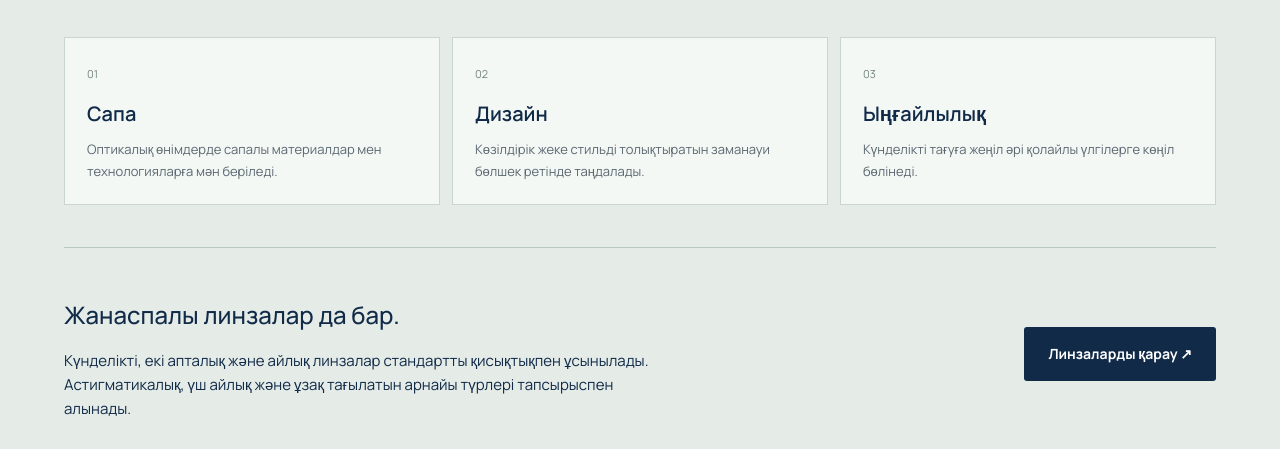
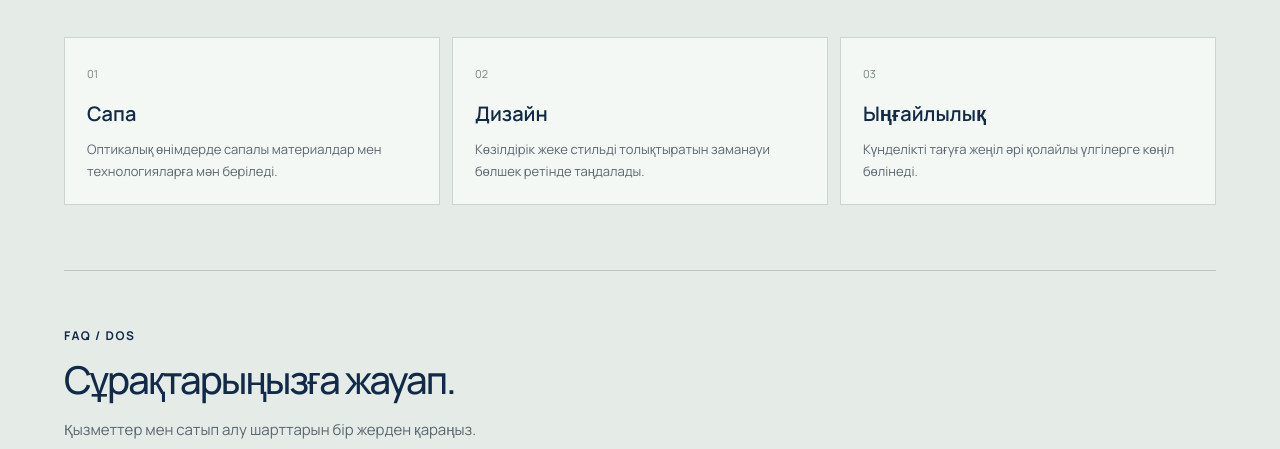
Before and after one commit to aqinaq/dosoptics, a plain HTML site: page salons.html in a window 1280 px wide. Shown: the part 503-952 px from the top of the page. Drawn offline with Linux system fonts and the light colour scheme.

Commit message:
Remove contact lens promo from salons

```diff
--- a/anatomy-content.js
+++ b/anatomy-content.js
@@ -3,7 +3,7 @@
     kk: {
       eyebrow:'DOS ҚЫЗМЕТТЕРІ', serviceTitle:'Бәрі осы жерде.', intro:'Салонға келмей тұрып жиі қойылатын сұрақтарға жауап алыңыз.',
       facts:[['7 қала','Қазақстан бойынша салондар'],['10:00–21:00','Салондар күн сайын ашық'],['≈15 минут','Жазылу бойынша тегін тексеру'],['1 күн','Көзілдірікті дайындаудың әдеттегі мерзімі']],
-      pillars:[['Сапа','Оптикалық өнімдерде сапалы материалдар мен технологияларға мән беріледі.'],['Дизайн','Көзілдірік жеке стильді толықтыратын заманауи бөлшек ретінде таңдалады.'],['Ыңғайлылық','Күнделікті тағуға жеңіл әрі қолайлы үлгілерге көңіл бөлінеді.']], lensTitle:'Жанаспалы линзалар да бар.', lensText:'Күнделікті, екі апталық және айлық линзалар стандартты қисықтықпен ұсынылады. Астигматикалық, үш айлық және ұзақ тағылатын арнайы түрлері тапсырыспен алынады.', shop:'Линзаларды қарау ↗', note:'Нақты қолжетімділік, жөндеу құны және акция шарттары салонда нақтыланады.',
+      pillars:[['Сапа','Оптикалық өнімдерде сапалы материалдар мен технологияларға мән беріледі.'],['Дизайн','Көзілдірік жеке стильді толықтыратын заманауи бөлшек ретінде таңдалады.'],['Ыңғайлылық','Күнделікті тағуға жеңіл әрі қолайлы үлгілерге көңіл бөлінеді.']], note:'Нақты қолжетімділік, жөндеу құны және акция шарттары салонда нақтыланады.',
       faqTitle:'Сұрақтарыңызға жауап.', faqIntro:'Қызметтер мен сатып алу шарттарын бір жерден қараңыз.',
       groups:[
         {title:'Салондар мен келу',items:[['Қай қалаларда бар?','Алматы, Астана, Атырау, Ақтөбе, Шымкент, Өскемен және Ақтауда.'],['Салондардың жұмыс уақыты қандай?','Күн сайын 10:00–21:00, демалыссыз.'],['Көз дәрігері қашан қабылдайды?','Алдын ала жазылу бойынша 11:00–20:00.'],['Жеткізу бар ма?','Жеткізу қызметі жоқ. Қажет болса, сатып алушы салонға өз курьерін жібере алады.']]},
@@ -15,7 +15,7 @@
     ru: {
       eyebrow:'УСЛУГИ DOS',serviceTitle:'Всё в одном месте.',intro:'Ответы на частые вопросы перед визитом в салон.',
       facts:[['7 городов','Салоны по Казахстану'],['10:00–21:00','Ежедневно, без выходных'],['≈15 минут','Бесплатная проверка по записи'],['1 день','Обычный срок изготовления очков']],
-      pillars:[['Качество','В оптических изделиях делают ставку на качественные материалы и технологии.'],['Дизайн','Современные очки помогают подчеркнуть индивидуальный стиль.'],['Удобство','Особое внимание уделяется лёгкости и комфорту на каждый день.']],lensTitle:'Есть и контактные линзы.',lensText:'Однодневные, двухнедельные и месячные линзы со стандартной кривизной. Астигматические, трёхмесячные и специальные линзы длительного ношения доступны под заказ.',shop:'Посмотреть линзы ↗',note:'Наличие, стоимость ремонта и условия акций уточняются в салоне.',
+      pillars:[['Качество','В оптических изделиях делают ставку на качественные материалы и технологии.'],['Дизайн','Современные очки помогают подчеркнуть индивидуальный стиль.'],['Удобство','Особое внимание уделяется лёгкости и комфорту на каждый день.']],note:'Наличие, стоимость ремонта и условия акций уточняются в салоне.',
       faqTitle:'Ответы на ваши вопросы.',faqIntro:'Информация об услугах и условиях покупки в одном месте.',
       groups:[
         {title:'Салоны и посещение',items:[['В каких городах вы работаете?','Алматы, Астана, Атырау, Актобе, Шымкент, Усть-Каменогорск и Актау.'],['Когда открыты салоны?','Ежедневно с 10:00 до 21:00, без выходных.'],['Когда принимает врач?','С 11:00 до 20:00 по предварительной записи.'],['Есть ли доставка?','Доставки нет. Покупатель может самостоятельно отправить курьера в салон.']]},
@@ -27,7 +27,7 @@
     en: {
       eyebrow:'DOS SERVICES',serviceTitle:'Everything in one place.',intro:'Answers to common questions before visiting a store.',
       facts:[['7 cities','Stores across Kazakhstan'],['10:00–21:00','Open daily'],['≈15 min','Free exam by appointment'],['1 day','Typical glasses turnaround']],
-      pillars:[['Quality','Optical products are made with an emphasis on quality materials and technology.'],['Design','Modern eyewear is chosen to complement personal style.'],['Comfort','Light, practical options are intended for everyday wear.']],lensTitle:'Contact lenses, too.',lensText:'Daily, two-week and monthly lenses with standard base curves are offered. Toric, three-month and specialty extended-wear lenses are available by order.',shop:'Browse lenses ↗',note:'Confirm stock, repair costs and offer terms at a store.',
+      pillars:[['Quality','Optical products are made with an emphasis on quality materials and technology.'],['Design','Modern eyewear is chosen to complement personal style.'],['Comfort','Light, practical options are intended for everyday wear.']],note:'Confirm stock, repair costs and offer terms at a store.',
       faqTitle:'Your questions, answered.',faqIntro:'Services and purchase terms in one place.',
       groups:[
         {title:'Stores and visits',items:[['Where are the stores?','Almaty, Astana, Atyrau, Aktobe, Shymkent, Oskemen and Aktau.'],['What are the opening hours?','Every day from 10:00 to 21:00.'],['When is the eye specialist available?','From 11:00 to 20:00 by appointment.'],['Is delivery available?','Delivery is not offered. Customers may arrange their own courier to collect from a store.']]},
@@ -48,7 +48,6 @@
     section.innerHTML=`<div class="section-heading"><div><div class="eyebrow">${c.eyebrow}</div><h2>${c.serviceTitle}</h2></div><p>${c.intro}</p></div>
       <div class="fact-grid">${c.facts.map(([value,label])=>`<div><strong>${value}</strong><p>${label}</p></div>`).join('')}</div>
       <div class="dos-pillars">${c.pillars.map(([title,description],index)=>`<article><span>0${index+1}</span><h3>${title}</h3><p>${description}</p></article>`).join('')}</div>
-      <div class="contact-lens-info"><div><h3>${c.lensTitle}</h3><p>${c.lensText}</p></div><a class="button navy" href="shop.html">${c.shop}</a></div>
       <div class="dos-faq"><div class="dos-faq-heading"><div class="eyebrow">FAQ / DOS</div><h2>${c.faqTitle}</h2><p>${c.faqIntro}</p></div><div class="dos-faq-groups">${c.groups.map((group,index)=>`<div class="dos-faq-group"><h3><span>0${index+1}</span>${group.title}</h3>${group.items.map(([question,answer])=>`<details><summary>${question}</summary><p>${answer}</p></details>`).join('')}</div>`).join('')}</div></div>
       <div class="dos-facts-bottom"><p>${c.note}</p><div><button class="button navy" type="button" data-facts-book>${c.book}</button><a class="button header-book" href="#salons">${c.salons}</a></div></div>`;
     section.querySelector('[data-facts-book]').addEventListener('click',()=>openBooking());
--- a/salons.html
+++ b/salons.html
@@ -8,5 +8,5 @@
 </main><footer><div class="footer-top"><a class="wordmark brand-image" href="index.html" aria-label="DOS Optics"><img src="assets/dos-logo.png" alt="DOS Optics" width="94" height="44"></a><p data-t="footerLine">Өмірге өз көзіңізбен қараңыз.</p><a href="https://www.instagram.com/dos_optica/" target="_blank" rel="noopener">Instagram ↗</a><a href="tel:+77782566636">+7 778 256 66 36</a></div><div class="footer-bottom"><span>© 2026 DOS Optics</span><span data-t="footerNote">Тәуелсіз дизайн тұжырымдамасы · DOS ресми сайты емес</span><a href="shop.html" data-t="official">Каталог ↗</a></div></footer>
 <dialog id="booking"><button class="close" data-close aria-label="Жабу / Закрыть">×</button><div id="bookingContent"><div class="eyebrow" data-t="bookingEyebrow">АЙҚЫН КӨРУГЕ АЛҒАШҚЫ ҚАДАМ</div><h2 data-t="bookingTitle">Көруді тексеру</h2><p data-t="bookingIntro">Қалаңызды таңдаңыз және байланыс деректерін енгізіңіз.</p><form id="bookingForm"><label><span data-t="name">Атыңыз</span><input name="name" autocomplete="given-name" required maxlength="60"></label><label><span data-t="phone">Телефон нөмірі</span><input name="phone" type="tel" autocomplete="tel" placeholder="+7 700 000 00 00" required pattern="\+?(?:[ \(\)\-]*[0-9]){10,15}[ \(\)\-]*" maxlength="20"></label><label><span data-t="yourCity">Қалаңыз</span><select name="city" id="bookingCity"></select></label><p class="form-note" data-t="demoNote">Бұл — прототип. Деректеріңіз сақталмайды және DOS-қа жіберілмейді.</p><button type="submit" class="button navy" data-t="reviewRequest">Өтінімді қарап шығу <span>↗</span></button></form></div><div id="bookingResult" hidden aria-live="polite"><div class="eyebrow" data-t="demoLabel">ӨТІНІМ ҮЛГІСІ</div><h2 data-t="resultTitle">Бірінші қадам дайын.</h2><p id="resultSummary"></p><p data-t="resultText">Өтінім жіберілген жоқ. Нақты жазылу үшін бізбен байланысыңыз.</p><a href="contact.html" class="button navy" data-t="officialBook">Байланысқа өту ↗</a></div></dialog>
 <dialog id="detail"><button class="close" data-detail-close aria-label="Жабу / Закрыть">×</button><div id="detailContent"></div></dialog>
-<link rel="stylesheet" href="experience.css?v=20260912-clean"><link rel="stylesheet" href="anatomy.css?v=20260912-clean"><link rel="stylesheet" href="site-info.css?v=20260924-contact"><script src="anatomy-content.js?v=20260924-faq" defer></script>
+<link rel="stylesheet" href="experience.css?v=20260912-clean"><link rel="stylesheet" href="anatomy.css?v=20260912-clean"><link rel="stylesheet" href="site-info.css?v=20260924-contact"><script src="anatomy-content.js?v=20260924-no-lens-block" defer></script>
 <script src="catalog-data.js?v=20260924-catalog" defer></script><script src="commerce.js?v=20260924-catalog" defer></script></body></html>
```
